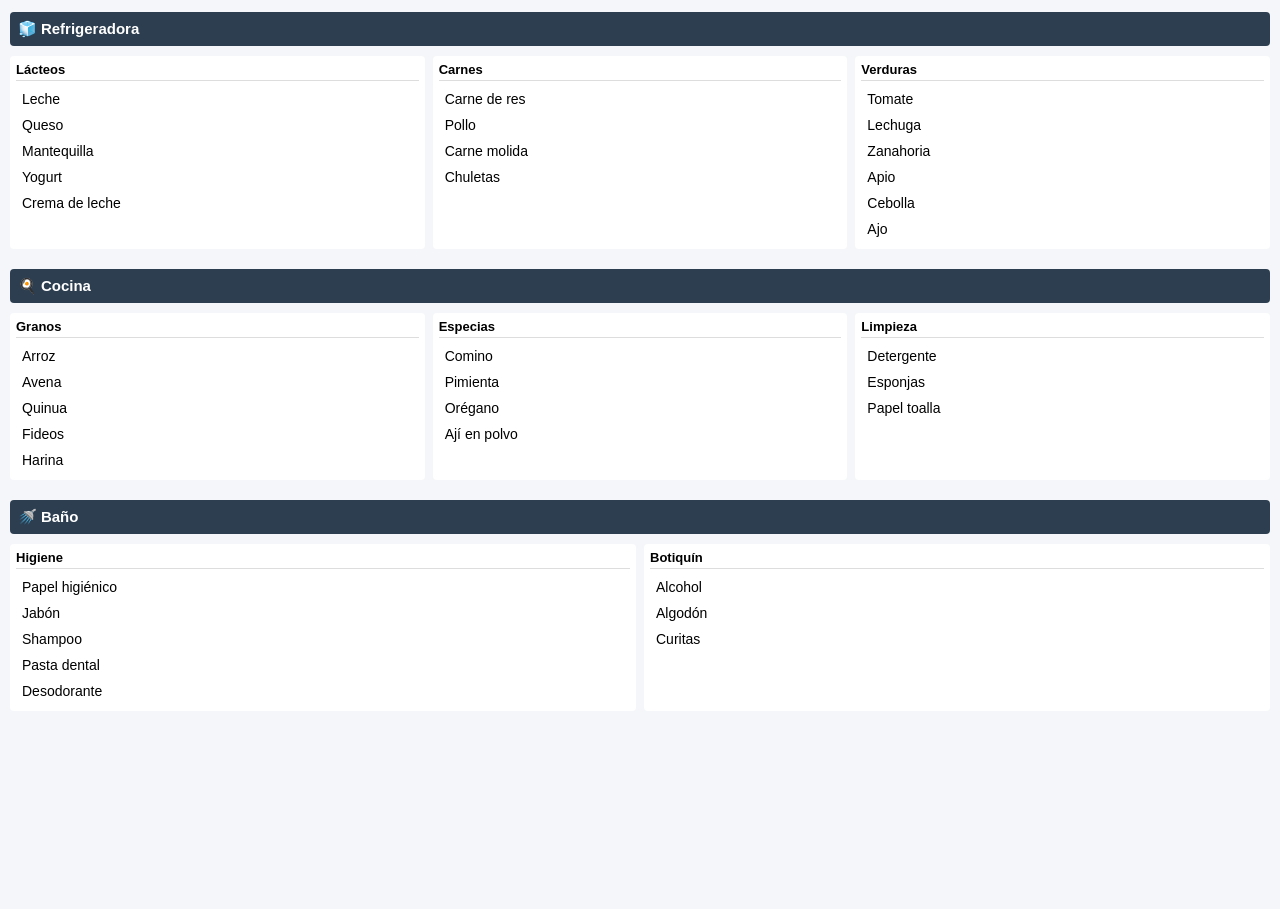
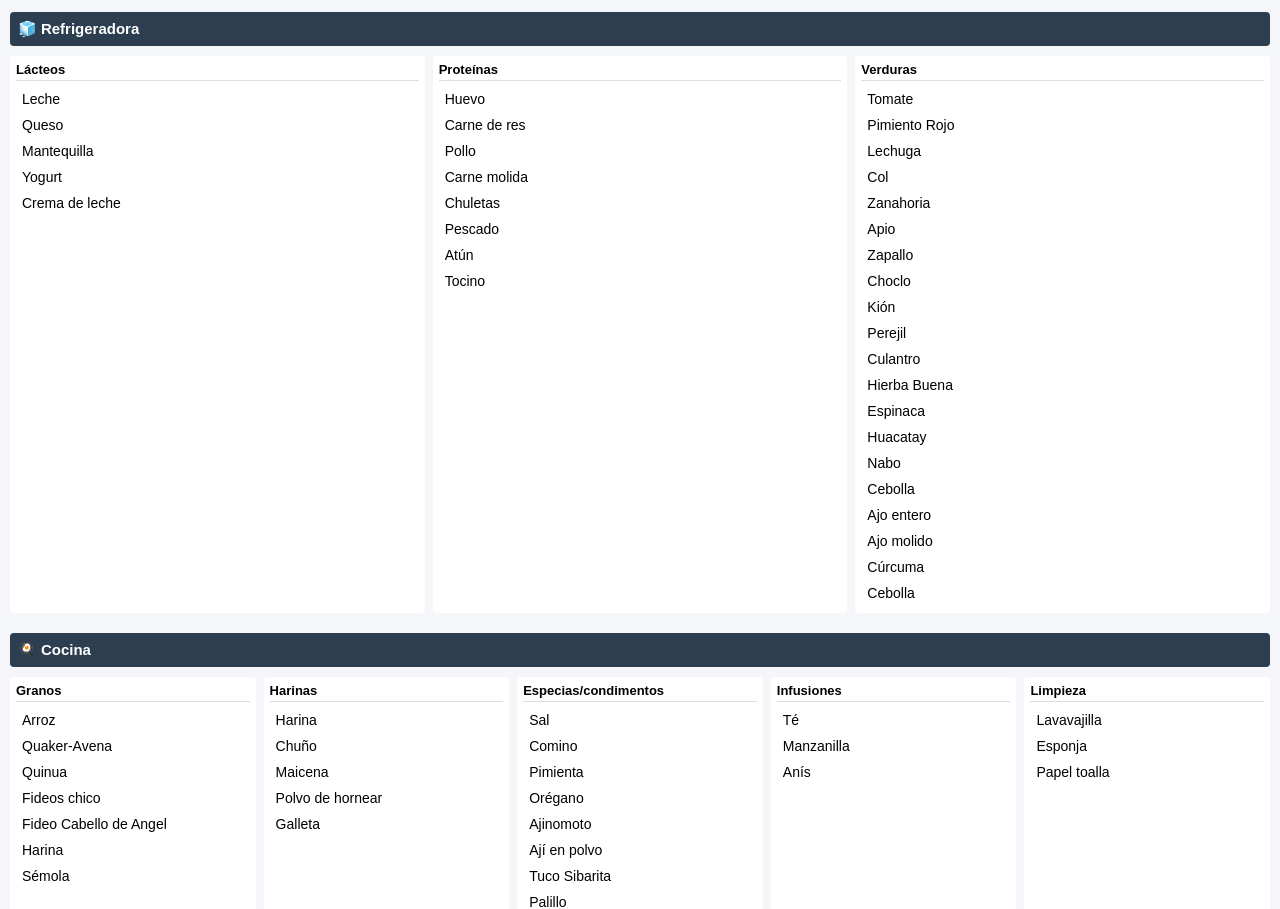
Before and after one commit to SlaverFrancois/stock-mercado, a plain HTML site: page index.html in a window 1280 px wide. Shown: the part 49-958 px from the top of the page. Before the commit the page ends 800 px from the top, so only its background shows below. Drawn offline with Linux system fonts and the light colour scheme.

Commit message:
feat: nuevo stock para el mercado

```diff
--- a/index.html
+++ b/index.html
@@ -97,12 +97,16 @@ li.selected{
     </div>
 
     <div class="group">
-      <h4>Carnes</h4>
+      <h4>Proteínas</h4>
       <ul>
+		<li>Huevo</li>
         <li>Carne de res</li>
         <li>Pollo</li>
         <li>Carne molida</li>
         <li>Chuletas</li>
+		<li>Pescado</li>
+		<li>Atún</li>
+		<li>Tocino</li>
       </ul>
     </div>
 
@@ -110,11 +114,25 @@ li.selected{
       <h4>Verduras</h4>
       <ul>
         <li>Tomate</li>
+		<li>Pimiento Rojo</li>
         <li>Lechuga</li>
+		<li>Col</li>
         <li>Zanahoria</li>
         <li>Apio</li>
+		<li>Zapallo</li>
+		<li>Choclo</li>
+		<li>Kión</li>
+		<li>Perejil</li>
+		<li>Culantro</li>
+		<li>Hierba Buena</li>
+		<li>Espinaca</li>
+		<li>Huacatay</li>
+		<li>Nabo</li>
         <li>Cebolla</li>
-        <li>Ajo</li>
+        <li>Ajo entero</li>
+		<li>Ajo molido</li>
+		<li>Cúrcuma</li>
+		<li>Cebolla</li>
       </ul>
     </div>
 
@@ -129,28 +147,56 @@ li.selected{
       <h4>Granos</h4>
       <ul>
         <li>Arroz</li>
-        <li>Avena</li>
+        <li>Quaker-Avena</li>
         <li>Quinua</li>
-        <li>Fideos</li>
+        <li>Fideos chico</li>
+		<li>Fideo Cabello de Angel</li>
         <li>Harina</li>
+		<li>Sémola</li>
+      </ul>
+    </div>
+
+	 <div class="group">
+      <h4>Harinas</h4>
+      <ul>
+        <li>Harina</li>
+        <li>Chuño</li>
+        <li>Maicena</li>
+        <li>Polvo de hornear</li>
+		<li>Galleta</li>
       </ul>
     </div>
 
     <div class="group">
-      <h4>Especias</h4>
+      <h4>Especias/condimentos</h4>
       <ul>
+		<li>Sal</li>
         <li>Comino</li>
         <li>Pimienta</li>
         <li>Orégano</li>
+		<li>Ajinomoto</li>
         <li>Ají en polvo</li>
+		<li>Tuco Sibarita</li>
+		<li>Palillo</li>
+		<li>Clavo de olor</li>
+		<li>Canela</li>
+      </ul>
+    </div>
+
+    <div class="group">
+      <h4>Infusiones</h4>
+      <ul>
+        <li>Té</li>
+        <li>Manzanilla</li>
+        <li>Anís</li>
       </ul>
     </div>
 
     <div class="group">
       <h4>Limpieza</h4>
       <ul>
-        <li>Detergente</li>
-        <li>Esponjas</li>
+        <li>Lavavajilla</li>
+        <li>Esponja</li>
         <li>Papel toalla</li>
       </ul>
     </div>
@@ -168,7 +214,9 @@ li.selected{
         <li>Papel higiénico</li>
         <li>Jabón</li>
         <li>Shampoo</li>
-        <li>Pasta dental</li>
+		<li>Acondicionador</li>
+		<li>Detergente de ropa</li>
+        <li>Colgate</li>
         <li>Desodorante</li>
       </ul>
     </div>
@@ -179,6 +227,7 @@ li.selected{
         <li>Alcohol</li>
         <li>Algodón</li>
         <li>Curitas</li>
+		<li>Agua Oxigenada</li>
       </ul>
     </div>
 
```
